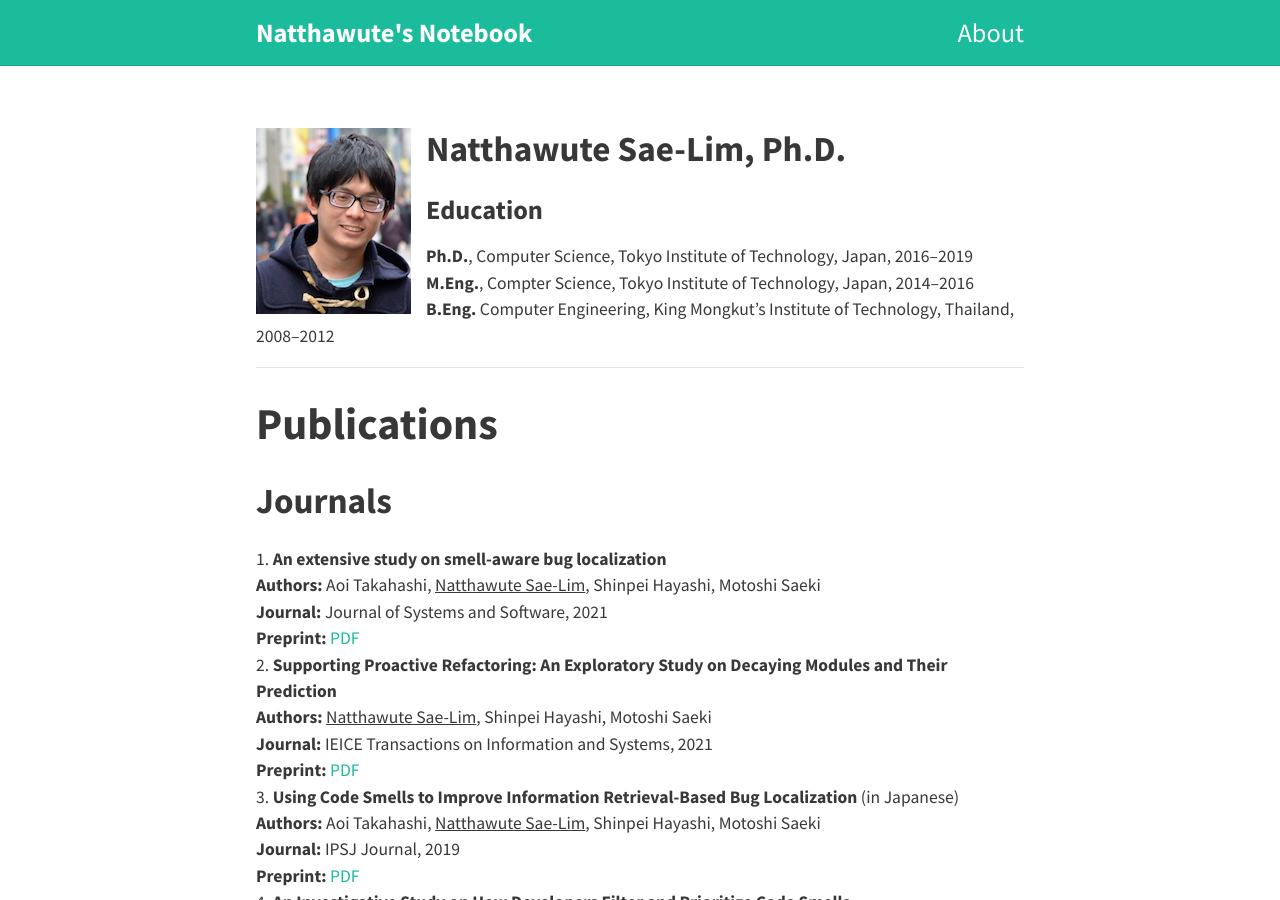
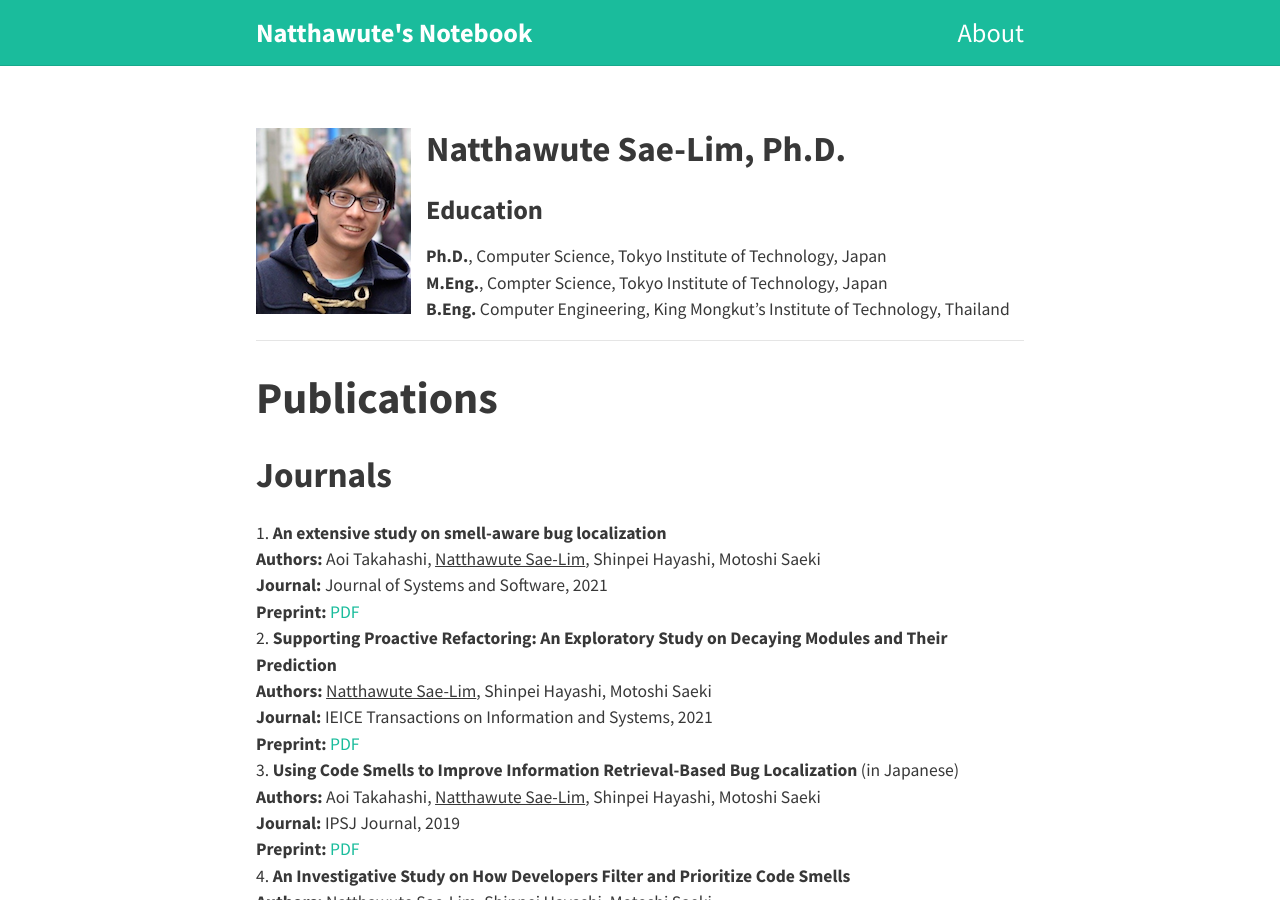
Before and after one commit to natthawute/natthawute.github.io, a Jekyll site: the page built from about.md, in a window 1280 px wide and 900 px high. Built offline with Jekyll 4.4.1, drawn with Linux system fonts in a browser that asks for light colours; nearby versions of some CDN libraries.

Commit message:
Update about.md

```diff
--- a/about.md
+++ b/about.md
@@ -6,9 +6,9 @@ permalink: /
 ![](/assets/img/profile-pic.png){:style="float: left;margin-right: 15px;"}
 ## Natthawute Sae-Lim, Ph.D.
 ### Education
-**Ph.D.**, Computer Science, Tokyo Institute of Technology, Japan, 2016--2019
-**M.Eng.**, Compter Science, Tokyo Institute of Technology, Japan, 2014--2016
-**B.Eng.** Computer Engineering, King Mongkut's Institute of Technology, Thailand, 2008--2012
+**Ph.D.**, Computer Science, Tokyo Institute of Technology, Japan
+**M.Eng.**, Compter Science, Tokyo Institute of Technology, Japan
+**B.Eng.** Computer Engineering, King Mongkut's Institute of Technology, Thailand
 
 ____
 
```
